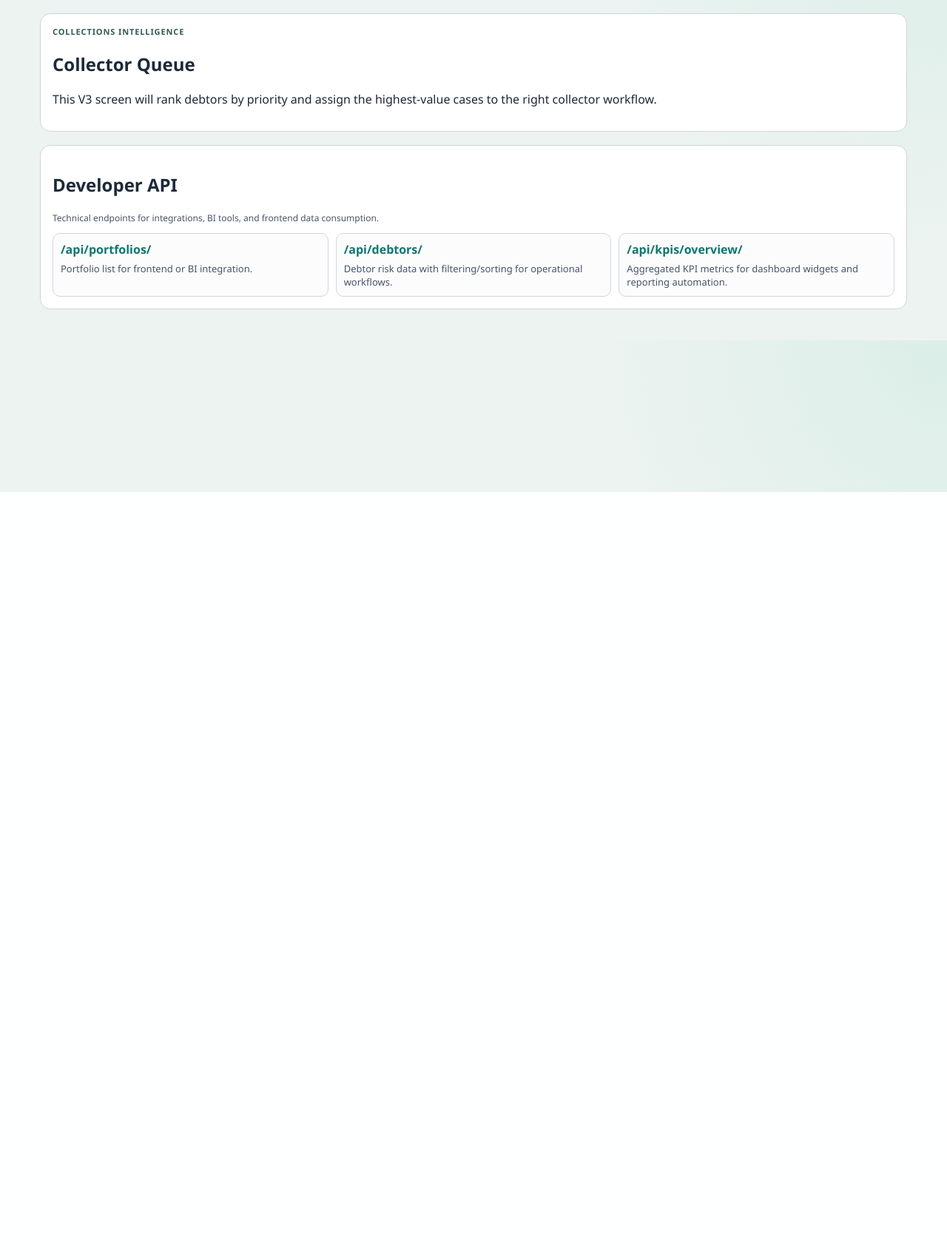
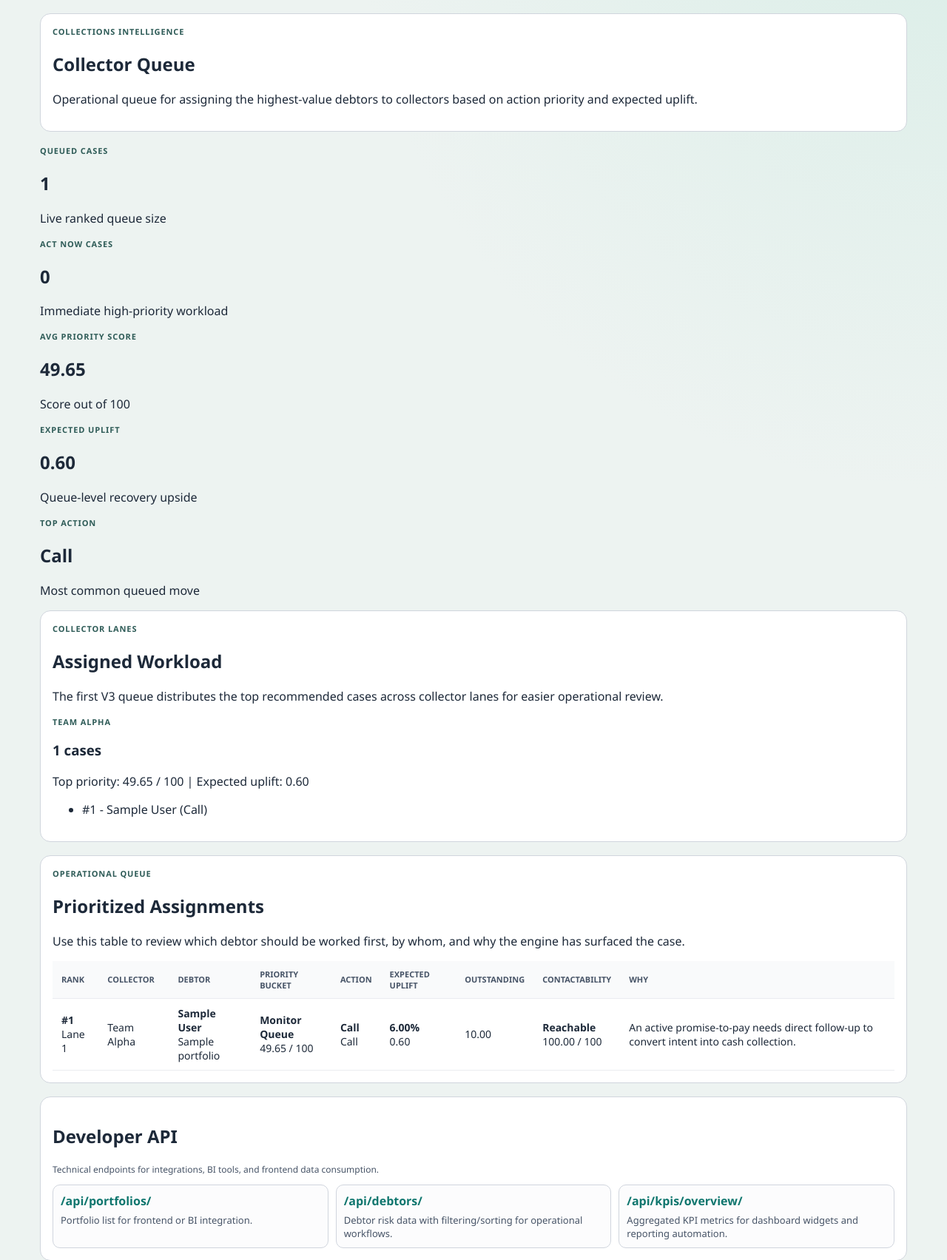
Before and after one commit to vegaFlex/debt-risk-intelligence-hub, a Django app: page /strategy/queue/ in a window 1280 px wide. Shown: the part 135-1838 px from the top of the page at 74% size. Before the commit the page ends 800 px from the top, so only its background shows below. Run offline with Django 5.2, Linux system fonts and the light colour scheme; tables that the repository leaves empty hold one stand-in row (values such as "Sample post").

Commit message:
feat: add collector queue workspace

```diff
--- a/apps/strategy/services.py
+++ b/apps/strategy/services.py
@@ -249,3 +249,57 @@ def build_strategy_workspace(*, portfolio=None):
         'recommendations': recommendations,
         'action_mix': action_mix,
     }
+
+
+
+def build_collector_queue(*, portfolio=None):
+    workspace = build_strategy_workspace(portfolio=portfolio)
+    recommendations = workspace['recommendations']
+
+    collectors = ('Team Alpha', 'Team Bravo', 'Team Charlie')
+    queue_rows = []
+    collector_load = {name: [] for name in collectors}
+
+    for index, item in enumerate(recommendations[:30], start=1):
+        collector_name = collectors[(index - 1) % len(collectors)]
+        lane_position = len(collector_load[collector_name]) + 1
+        queue_item = {
+            **item,
+            'queue_rank': index,
+            'collector_name': collector_name,
+            'lane_position': lane_position,
+            'priority_bucket': (
+                'Act Now' if item['priority_score'] >= Decimal('75.00')
+                else 'Review Today' if item['priority_score'] >= Decimal('55.00')
+                else 'Monitor Queue'
+            ),
+        }
+        collector_load[collector_name].append(queue_item)
+        queue_rows.append(queue_item)
+
+    queue_summary = {
+        'queued_cases': len(queue_rows),
+        'act_now_cases': sum(1 for item in queue_rows if item['priority_bucket'] == 'Act Now'),
+        'avg_priority_score': workspace['summary']['avg_priority_score'],
+        'expected_uplift_display': workspace['summary']['expected_total_uplift_display'],
+        'top_action': workspace['summary']['highest_value_action'],
+    }
+
+    collector_cards = []
+    for collector_name, items in collector_load.items():
+        if not items:
+            continue
+        total_uplift = sum((entry['expected_uplift_amount'] for entry in items), Decimal('0.00'))
+        collector_cards.append({
+            'collector_name': collector_name,
+            'case_count': len(items),
+            'top_priority': items[0]['priority_score'],
+            'expected_uplift_display': _format_compact_money(total_uplift),
+            'actions': items[:5],
+        })
+
+    return {
+        'queue_summary': queue_summary,
+        'queue_rows': queue_rows,
+        'collector_cards': collector_cards,
+    }
--- a/apps/strategy/templates/strategy/queue.html
+++ b/apps/strategy/templates/strategy/queue.html
@@ -6,6 +6,124 @@
 <section class="page-header card">
   <p class="eyebrow">Collections Intelligence</p>
   <h1>Collector Queue</h1>
-  <p class="muted-copy">This V3 screen will rank debtors by priority and assign the highest-value cases to the right collector workflow.</p>
+  <p class="muted-copy">Operational queue for assigning the highest-value debtors to collectors based on action priority and expected uplift.</p>
+</section>
+
+<section class="insight-grid">
+  <article class="summary-card">
+    <p class="eyebrow">Queued Cases</p>
+    <h2>{{ queue_summary.queued_cases }}</h2>
+    <p class="metric-subtitle">Live ranked queue size</p>
+  </article>
+  <article class="summary-card">
+    <p class="eyebrow">Act Now Cases</p>
+    <h2>{{ queue_summary.act_now_cases }}</h2>
+    <p class="metric-subtitle">Immediate high-priority workload</p>
+  </article>
+  <article class="summary-card">
+    <p class="eyebrow">Avg Priority Score</p>
+    <h2>{{ queue_summary.avg_priority_score }}</h2>
+    <p class="metric-subtitle">Score out of 100</p>
+  </article>
+  <article class="summary-card">
+    <p class="eyebrow">Expected Uplift</p>
+    <h2>{{ queue_summary.expected_uplift_display }}</h2>
+    <p class="metric-subtitle">Queue-level recovery upside</p>
+  </article>
+  <article class="summary-card">
+    <p class="eyebrow">Top Action</p>
+    <h2>{{ queue_summary.top_action }}</h2>
+    <p class="metric-subtitle">Most common queued move</p>
+  </article>
+</section>
+
+<section class="card">
+  <div class="section-heading">
+    <div>
+      <p class="eyebrow">Collector Lanes</p>
+      <h2>Assigned Workload</h2>
+      <p class="muted-copy">The first V3 queue distributes the top recommended cases across collector lanes for easier operational review.</p>
+    </div>
+  </div>
+  <div class="insight-grid">
+    {% for collector in collector_cards %}
+      <article class="insight-card">
+        <p class="eyebrow">{{ collector.collector_name }}</p>
+        <h3>{{ collector.case_count }} cases</h3>
+        <p class="muted-copy">Top priority: {{ collector.top_priority }} / 100 | Expected uplift: {{ collector.expected_uplift_display }}</p>
+        <ul class="tight-list">
+          {% for action in collector.actions %}
+            <li>#{{ action.queue_rank }} - {{ action.debtor.full_name }} ({{ action.recommended_action_label }})</li>
+          {% endfor %}
+        </ul>
+      </article>
+    {% empty %}
+      <p class="muted-copy">No collector queue items are available yet.</p>
+    {% endfor %}
+  </div>
+</section>
+
+<section class="card">
+  <div class="section-heading">
+    <div>
+      <p class="eyebrow">Operational Queue</p>
+      <h2>Prioritized Assignments</h2>
+      <p class="muted-copy">Use this table to review which debtor should be worked first, by whom, and why the engine has surfaced the case.</p>
+    </div>
+  </div>
+  <div class="table-shell">
+    <table class="data-table">
+      <thead>
+        <tr>
+          <th>Rank</th>
+          <th>Collector</th>
+          <th>Debtor</th>
+          <th>Priority Bucket</th>
+          <th>Action</th>
+          <th>Expected Uplift</th>
+          <th>Outstanding</th>
+          <th>Contactability</th>
+          <th>Why</th>
+        </tr>
+      </thead>
+      <tbody>
+        {% for item in queue_rows %}
+          <tr>
+            <td>
+              <strong>#{{ item.queue_rank }}</strong><br>
+              <span class="table-subtitle">Lane {{ item.lane_position }}</span>
+            </td>
+            <td>{{ item.collector_name }}</td>
+            <td>
+              <strong>{{ item.debtor.full_name }}</strong><br>
+              <span class="table-subtitle">{{ item.portfolio.name }}</span>
+            </td>
+            <td>
+              <strong>{{ item.priority_bucket }}</strong><br>
+              <span class="table-subtitle">{{ item.priority_score }} / 100</span>
+            </td>
+            <td>
+              <strong>{{ item.recommended_action_label }}</strong><br>
+              <span class="table-subtitle">{{ item.recommended_channel_label }}</span>
+            </td>
+            <td>
+              <strong>{{ item.expected_uplift_pct }}%</strong><br>
+              <span class="table-subtitle">{{ item.expected_uplift_amount_display }}</span>
+            </td>
+            <td>{{ item.outstanding_total_display }}</td>
+            <td>
+              <strong>{{ item.contactability_label }}</strong><br>
+              <span class="table-subtitle">{{ item.contactability_score }} / 100</span>
+            </td>
+            <td>{{ item.reason_summary }}</td>
+          </tr>
+        {% empty %}
+          <tr>
+            <td colspan="9">No queue assignments are available yet.</td>
+          </tr>
+        {% endfor %}
+      </tbody>
+    </table>
+  </div>
 </section>
 {% endblock %}
--- a/apps/strategy/views.py
+++ b/apps/strategy/views.py
@@ -1,7 +1,7 @@
 from django.utils.decorators import method_decorator
 from django.views.generic import TemplateView
 
-from apps.strategy.services import build_strategy_workspace
+from apps.strategy.services import build_collector_queue, build_strategy_workspace
 from apps.users.decorators import viewer_or_manager_or_admin_required
 
 
@@ -19,6 +19,11 @@ class CollectionsWorkspaceView(TemplateView):
 class CollectionsQueueView(TemplateView):
     template_name = 'strategy/queue.html'
 
+    def get_context_data(self, **kwargs):
+        context = super().get_context_data(**kwargs)
+        context.update(build_collector_queue())
+        return context
+
 
 @method_decorator(viewer_or_manager_or_admin_required, name='dispatch')
 class CollectionsSimulatorView(TemplateView):
```
Also changed, not shown: apps/strategy/tests.py (+48 -1 lines).
